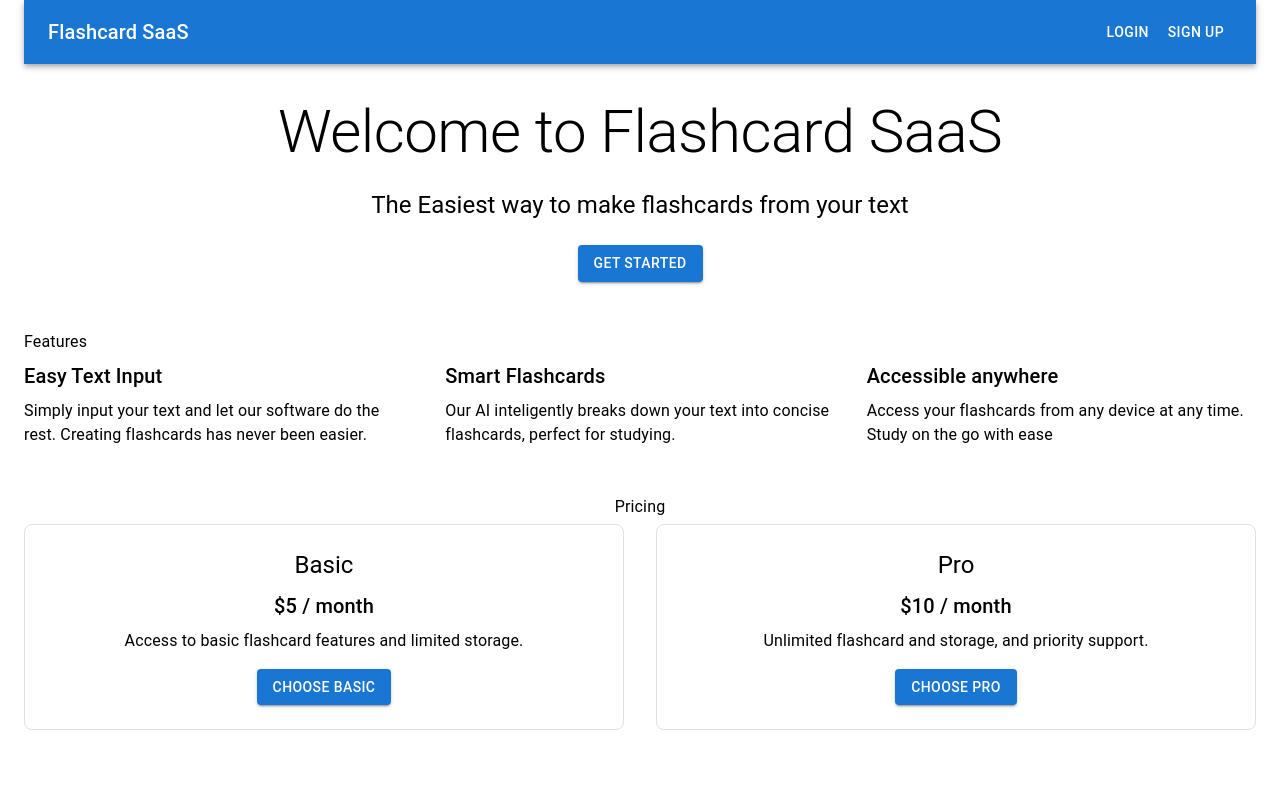
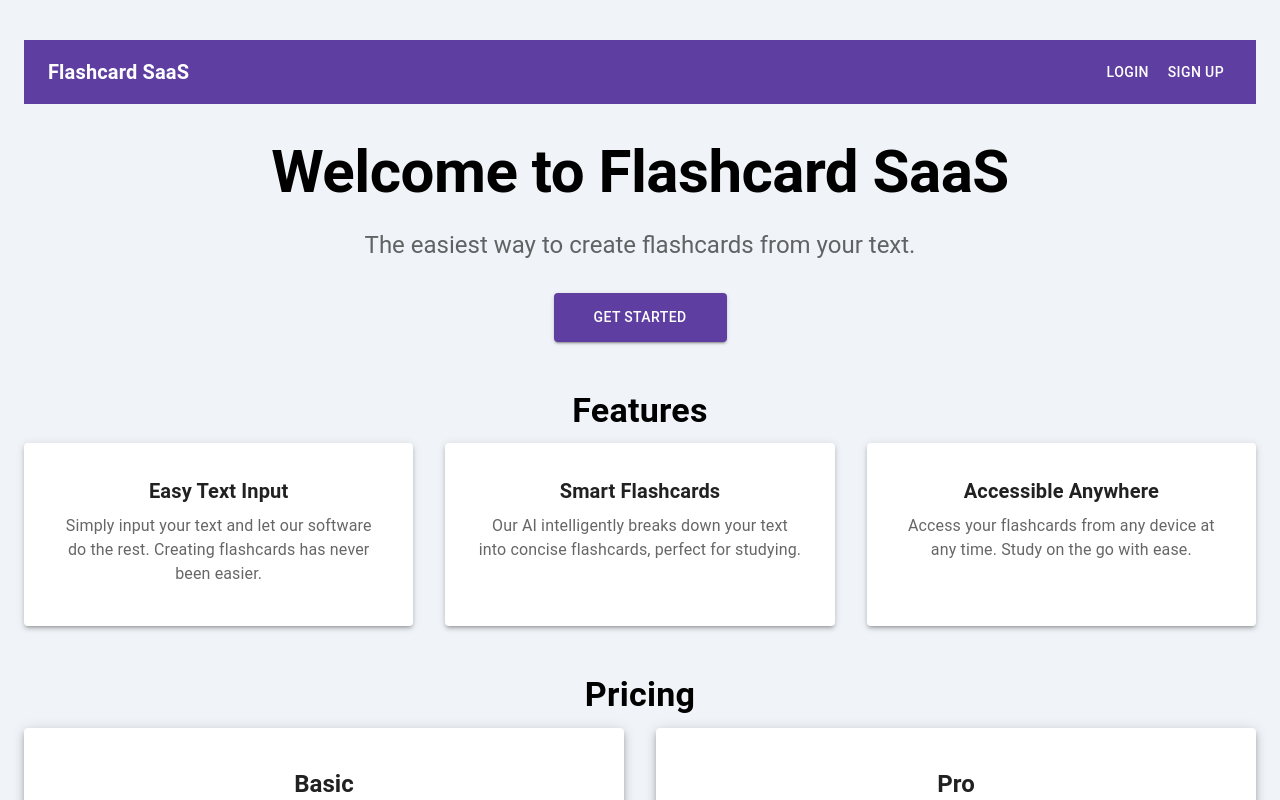
Before and after one commit to ismailperachaprogramming/ai-flashcards-sass, a Next.js app: page / in a window 1280 px wide. Shown: the top 800 px of the page. Built offline with nearby package versions, Linux system fonts and the light colour scheme; no server answers.

Commit message:
homepage front-end refresh

```diff
--- a/app/page.js
+++ b/app/page.js
@@ -2,7 +2,7 @@
 
 import Image from "next/image";
 import getStripe from '@/utils/get.stripe';
-import { Container, AppBar, Toolbar, Button, Typography, Box, Grid } from '@mui/material';
+import { Container, AppBar, Toolbar, Button, Typography, Box, Grid, Card, CardContent } from '@mui/material';
 import { ClerkProvider, SignedIn, SignedOut, UserButton } from "@clerk/nextjs";
 import Head from 'next/head';
 import CustomSWRConfig from '../customSWRConfig.js';
@@ -33,19 +33,21 @@ export default function Home() {
       console.warn(error.message)
     }
   }
+
   return (
     <CustomSWRConfig>
-      <Container maxWidth="100vw">
+      <Container maxWidth="xl" sx={{ bgcolor: '#f0f4f8', minHeight: '100vh', py: 5 }}>
         <Head>
           <title>Flashcard SaaS</title>
-          <meta name="description" content="Create flashcard from your text"></meta>
+          <meta name="description" content="Create flashcards from your text" />
         </Head>
-        <AppBar position="static">
+
+        <AppBar position="static" sx={{ bgcolor: '#5e3ea1', boxShadow: 'none', mb: 4 }}>
           <Toolbar>
-            <Typography variant="h6" style= {{flexGrow:1}} > Flashcard SaaS</Typography>
+            <Typography variant="h6" sx={{ flexGrow: 1, fontWeight: 'bold' }}>Flashcard SaaS</Typography>
             <SignedOut>
-              <Button color= "inherit" href="/sign-in">Login</Button>
-              <Button color= "inherit" href="/sign-up">Sign Up</Button>
+              <Button color="inherit" href="/sign-in">Login</Button>
+              <Button color="inherit" href="/sign-up">Sign Up</Button>
             </SignedOut>
             <SignedIn>
               <UserButton />
@@ -53,95 +55,87 @@ export default function Home() {
           </Toolbar>
         </AppBar>
 
-        <Box sx={{
-          textAlign: 'center', my: 4,
-        }}>
-          <Typography variant="h2" gutterBottom>
+        <Box textAlign="center" sx={{ my: 4 }}>
+          <Typography variant="h2" fontWeight="bold" gutterBottom>
             Welcome to Flashcard SaaS
           </Typography>
-          <Typography variant="h5" gutterBottom>
-            {' '}
-            The Easiest way to make flashcards from your text
+          <Typography variant="h5" color="textSecondary">
+            The easiest way to create flashcards from your text.
           </Typography>
-            <Button variant="contained" color="primary" sx={{mt: 2}} href='/generate'>
+          <Button variant="contained" sx={{ bgcolor: '#5e3ea1', mt: 4, py: 1.5, px: 5 }} href='/generate'>
             Get Started
           </Button>
         </Box>
 
-        <Box sx = {{my: 6}}>
-          <Typography varaint="h4" gutterBottom>Features</Typography>
-          <Grid container spacing = {4}>
+        <Box sx={{ my: 6 }}>
+          <Typography variant="h4" fontWeight="bold" gutterBottom textAlign="center">
+            Features
+          </Typography>
+          <Grid container spacing={4} justifyContent="center">
             <Grid item xs={12} md={4}>
-            <Typography variant="h6" gutterBottom>Easy Text Input</Typography>
-            <Typography>
-              {' '}
+              <Card sx={{ p: 2, height: '100%', textAlign: 'center', boxShadow: 3 }}>
+                <CardContent>
+                  <Typography variant="h6" fontWeight="bold" gutterBottom>Easy Text Input</Typography>
+                  <Typography color="textSecondary">
                     Simply input your text and let our software do the rest. Creating flashcards has never been easier.
                   </Typography>
+                </CardContent>
+              </Card>
             </Grid>
             <Grid item xs={12} md={4}>
-            <Typography variant="h6" gutterBottom>Smart Flashcards</Typography>
-            <Typography>
-              {' '}
-              Our AI inteligently breaks down your text into concise flashcards, perfect for studying.</Typography>
+              <Card sx={{ p: 2, height: '100%', textAlign: 'center', boxShadow: 3 }}>
+                <CardContent>
+                  <Typography variant="h6" fontWeight="bold" gutterBottom>Smart Flashcards</Typography>
+                  <Typography color="textSecondary">
+                    Our AI intelligently breaks down your text into concise flashcards, perfect for studying.
+                  </Typography>
+                </CardContent>
+              </Card>
             </Grid>
             <Grid item xs={12} md={4}>
-            <Typography variant="h6" gutterBottom>Accessible anywhere</Typography>
-            <Typography>
-              {' '}
-              Access your flashcards from any device at any time. Study on the go with ease</Typography>
+              <Card sx={{ p: 2, height: '100%', textAlign: 'center', boxShadow: 3 }}>
+                <CardContent>
+                  <Typography variant="h6" fontWeight="bold" gutterBottom>Accessible Anywhere</Typography>
+                  <Typography color="textSecondary">
+                    Access your flashcards from any device at any time. Study on the go with ease.
+                  </Typography>
+                </CardContent>
+              </Card>
             </Grid>
           </Grid>
         </Box>
 
-        <Box sx={{my:6, textAlign: 'center'}}>
-          <Typography varaint="h4" gutterBottom>Pricing</Typography>
-          <Grid container spacing = {4}>
+        <Box sx={{ my: 6, textAlign: 'center' }}>
+          <Typography variant="h4" fontWeight="bold" gutterBottom>
+            Pricing
+          </Typography>
+          <Grid container spacing={4} justifyContent="center">
             <Grid item xs={12} md={6}>
-            <Box sx={{
-              p: 3,
-              border: '1px solid',
-              borderColor: 'grey.300',
-              borderRadius: 2,
-              }}
-              >
-            <Typography variant="h5" gutterBottom>Basic</Typography>
-            <Typography variant="h6" gutterBottom>$5 / month</Typography>
-            <Typography>
-              {' '}
+              <Card sx={{ p: 3, textAlign: 'center', boxShadow: 5 }}>
+                <CardContent>
+                  <Typography variant="h5" fontWeight="bold" gutterBottom>Basic</Typography>
+                  <Typography variant="h6" gutterBottom color="textSecondary">$5 / month</Typography>
+                  <Typography color="textSecondary">
                     Access to basic flashcard features and limited storage.
                   </Typography>
-              <Button variant = "contained" color = "primary" sx={{mt: 2}}>
-                Choose basic
-              </Button>
-              </Box>
+                  <Button variant="contained" sx={{ bgcolor: '#5e3ea1', mt: 3 }}>Choose Basic</Button>
+                </CardContent>
+              </Card>
             </Grid>
-
-
             <Grid item xs={12} md={6}>
-        <Box sx={{
-              p: 3,
-              border: '1px solid',
-              borderColor: 'grey.300',
-              borderRadius: 2,
-              }}
-              >
-            <Typography variant="h5" gutterBottom>Pro</Typography>
-            <Typography variant="h6" gutterBottom>$10 / month</Typography>
-            <Typography>
-              {' '}
-                Unlimited flashcard and storage, and priority support.
+              <Card sx={{ p: 3, textAlign: 'center', boxShadow: 5 }}>
+                <CardContent>
+                  <Typography variant="h5" fontWeight="bold" gutterBottom>Pro</Typography>
+                  <Typography variant="h6" gutterBottom color="textSecondary">$10 / month</Typography>
+                  <Typography color="textSecondary">
+                    Unlimited flashcards and storage, and priority support.
                   </Typography>
-              <Button variant = "contained" color = "primary" sx={{mt: 2}} onClick={handleSubmit}>
-                Choose pro
-              </Button>
-              </Box>
+                  <Button variant="contained" sx={{ bgcolor: '#5e3ea1', mt: 3 }} onClick={handleSubmit}>Choose Pro</Button>
+                </CardContent>
+              </Card>
             </Grid>
-
-
-
           </Grid>
         </Box>
-
       </Container>
     </CustomSWRConfig>
   );
```
Lines whose indentation alone changed are shown as unchanged.
